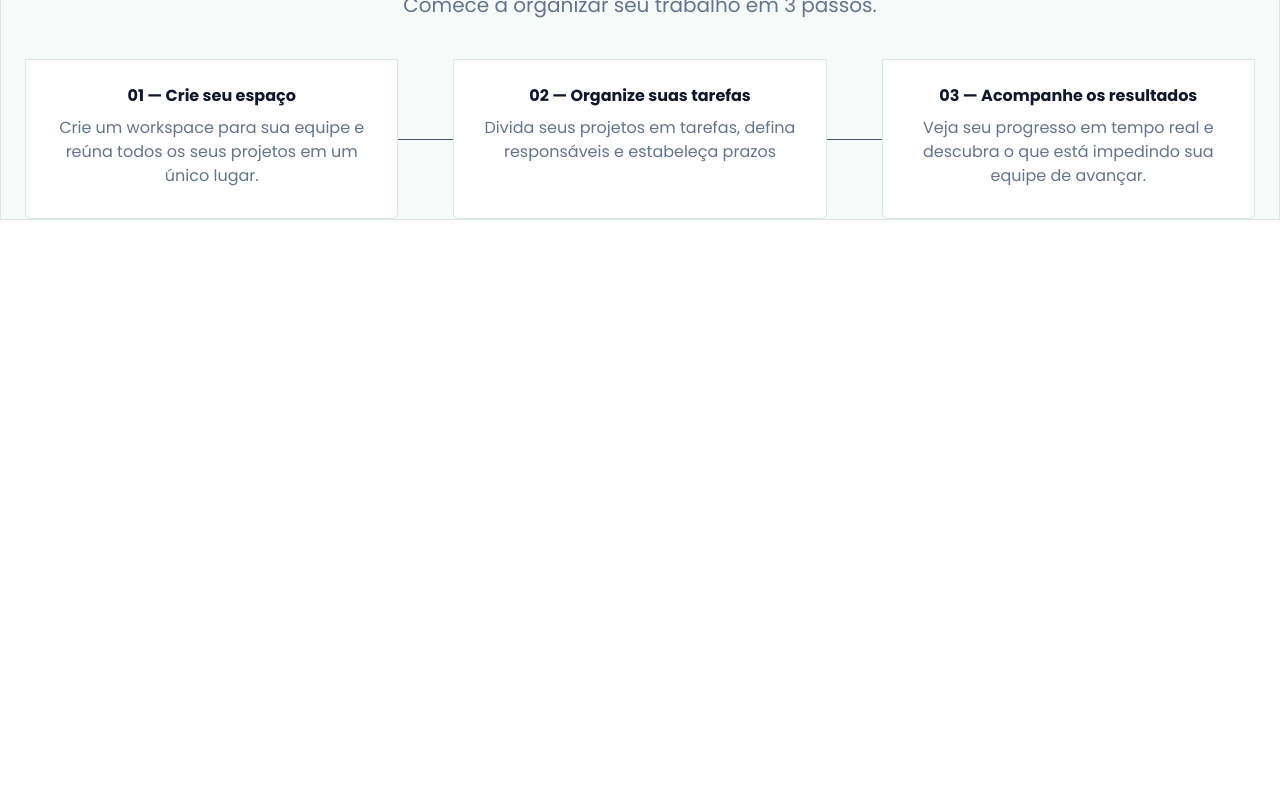
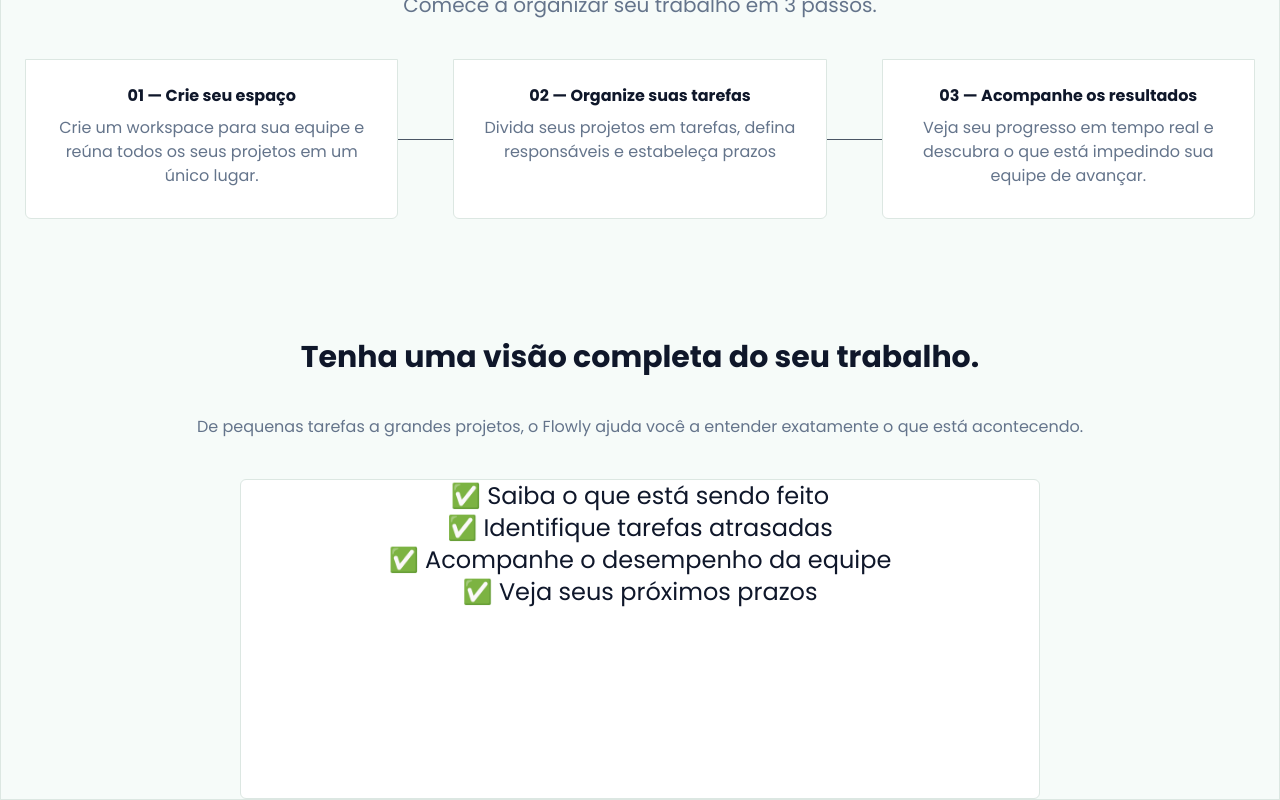
Before and after one commit to Arthur-Hirata/Flowly, a React (Vite) app: page / in a window 1280 px wide. Shown: the part 2242-3042 px from the top of the page. Before the commit the page ends 2462 px from the top, so only its background shows below. Built offline with nearby package versions, Linux system fonts and the light colour scheme.

Commit message:
Fix a seção de destaque da landing page

```diff
--- a/src/App.tsx
+++ b/src/App.tsx
@@ -4,6 +4,7 @@ import Hero from './Sections/Hero'
 import Metrics from './Sections/Metrics'
 import Resources from './Sections/Resources'
 import HowWork from './Sections/HowWork'
+import Spotlight from './Sections/Spotlight'
 function App() {
 
   return (
@@ -13,6 +14,7 @@ function App() {
       <Metrics />
       <Resources />
       <HowWork/>
+      <Spotlight />
     </main>
   )
 }
--- /dev/null
+++ b/src/Sections/Spotlight.tsx
@@ -0,0 +1,24 @@
+import SectionTittle from "../Components/SectionTittle"
+function Spotlight(){
+    const destaques =[
+        {text : "✅ Saiba o que está sendo feito"},
+        {text: "✅ Identifique tarefas atrasadas"},
+        {text : "✅ Acompanhe o desempenho da equipe"},
+        {text : "✅ Veja seus próximos prazos"}
+
+    ]
+    return (
+        <div className="flex flex-col items-center justify-items-center mt-30 gap-10">
+            <SectionTittle children="Tenha uma visão completa do seu trabalho."/>
+            <span className="text-muted">De pequenas tarefas a grandes projetos, o Flowly ajuda você a entender exatamente o que está acontecendo.</span>
+
+            <div className="bg-card w-200 h-80 rounded-md border border-border flex flex-col justify-items-center items-center">
+                {destaques.map((destaque) => (
+                    <span className="text-2xl">{destaque.text}</span>
+                ))}
+            </div>
+
+        </div>
+    )
+}
+export default Spotlight
```
